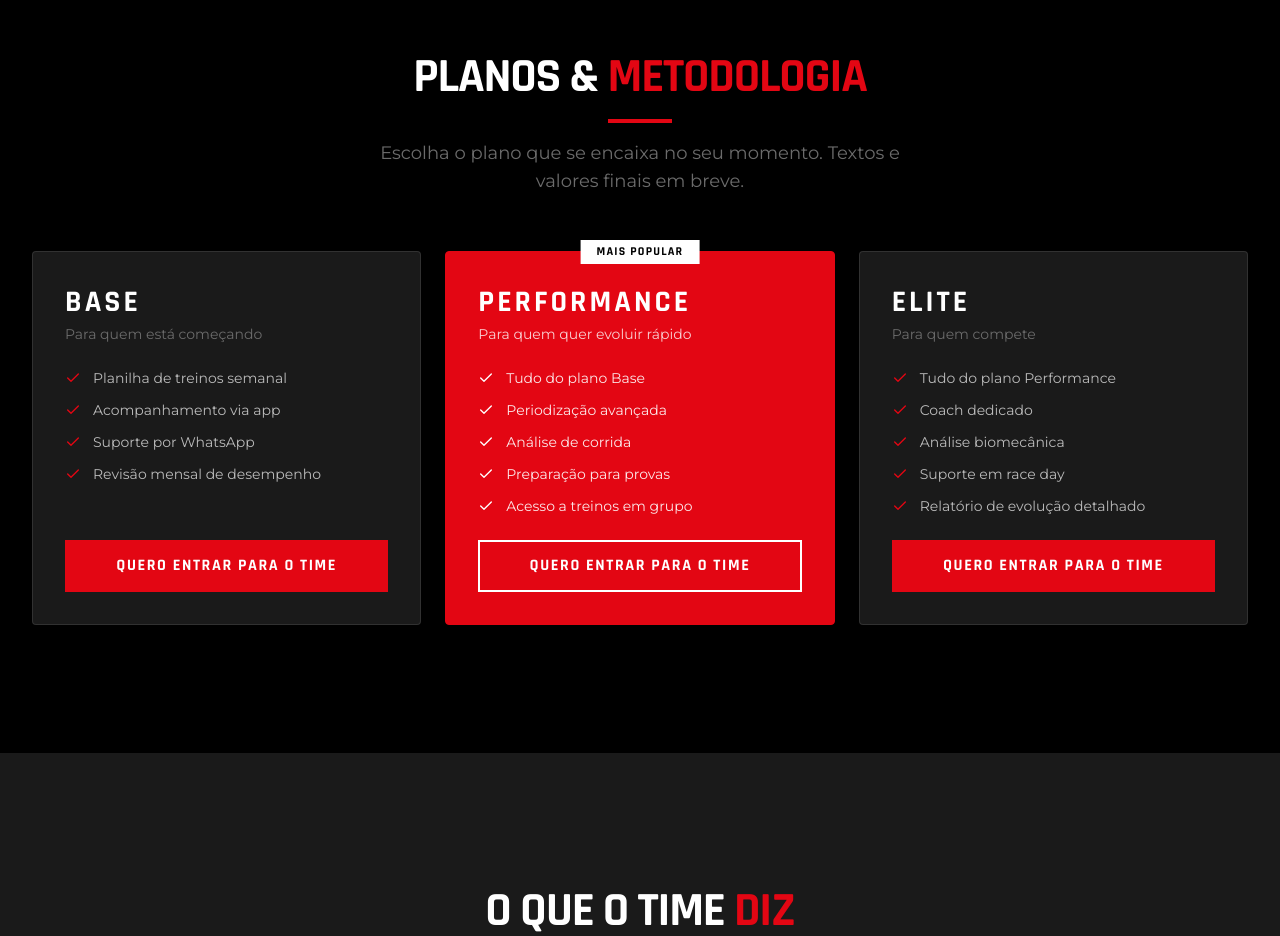
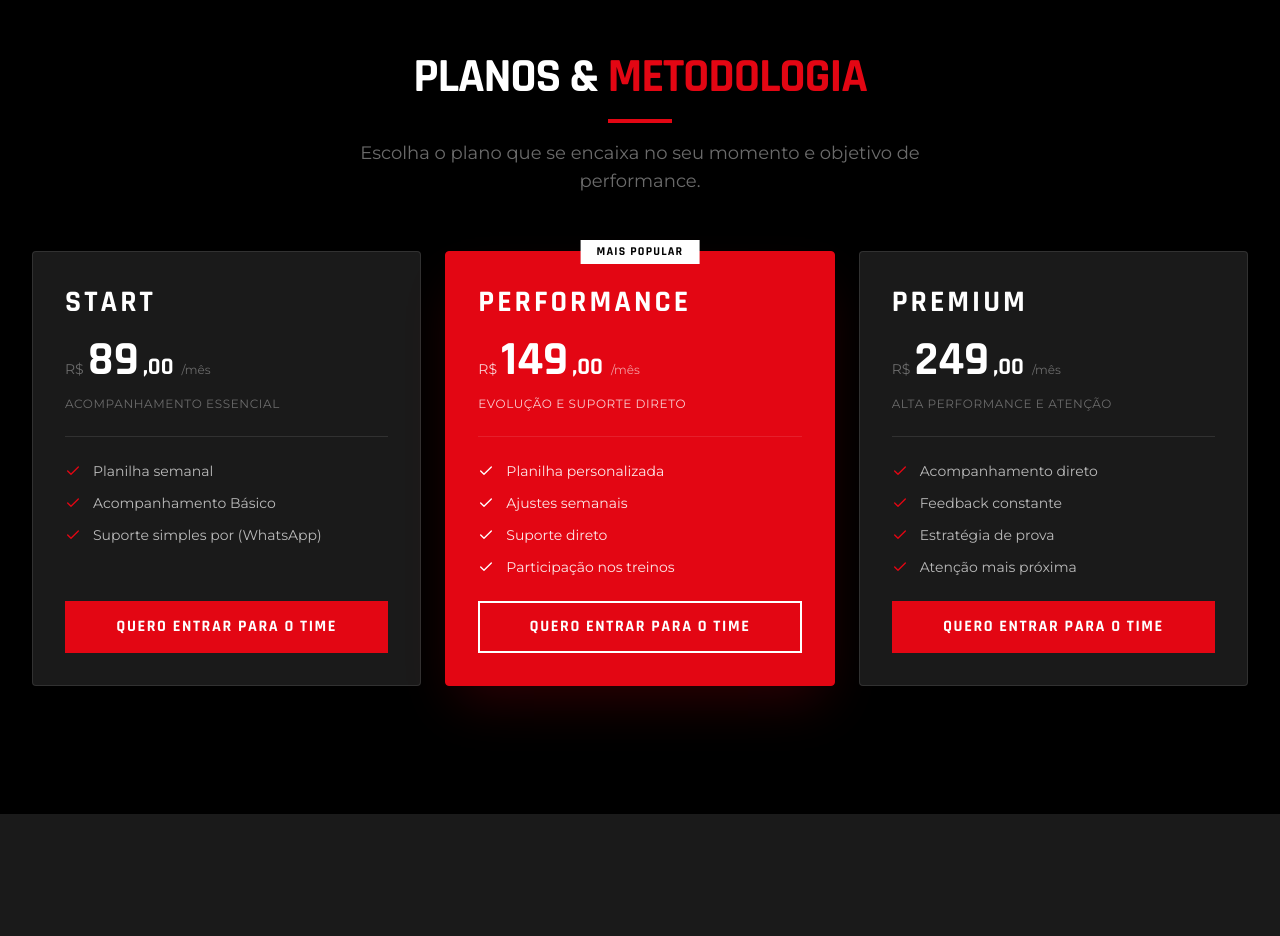
Before and after one commit to josevilanir/RunForce, a Next.js app: page / in a window 1280 px wide. Shown: the part 3740-4676 px from the top of the page. Built offline with nearby package versions, Linux system fonts and the light colour scheme.

Commit message:
feat(plans): update plans data and prices from official source

```diff
--- a/app/layout.tsx
+++ b/app/layout.tsx
@@ -45,7 +45,7 @@ export default function RootLayout({
       lang="pt-BR"
       className={`${rajdhani.variable} ${montserrat.variable}`}
     >
-      <body className="bg-black text-white antialiased">{children}</body>
+      <body className="bg-black text-white antialiased" suppressHydrationWarning>{children}</body>
     </html>
   );
 }
--- a/components/sections/Plans.tsx
+++ b/components/sections/Plans.tsx
@@ -7,37 +7,37 @@ import Button from "@/components/ui/Button";
 
 const plans = [
   {
-    name: "Base",
-    tagline: "Para quem está começando",
+    name: "Start",
+    price: "89,00",
+    tagline: "Acompanhamento essencial",
     features: [
-      "Planilha de treinos semanal",
-      "Acompanhamento via app",
-      "Suporte por WhatsApp",
-      "Revisão mensal de desempenho",
+      "Planilha semanal",
+      "Acompanhamento Básico",
+      "Suporte simples por (WhatsApp)",
     ],
     highlight: false,
   },
   {
     name: "Performance",
-    tagline: "Para quem quer evoluir rápido",
+    price: "149,00",
+    tagline: "Evolução e suporte direto",
     features: [
-      "Tudo do plano Base",
-      "Periodização avançada",
-      "Análise de corrida",
-      "Preparação para provas",
-      "Acesso a treinos em grupo",
+      "Planilha personalizada",
+      "Ajustes semanais",
+      "Suporte direto",
+      "Participação nos treinos",
     ],
     highlight: true,
   },
   {
-    name: "Elite",
-    tagline: "Para quem compete",
+    name: "Premium",
+    price: "249,00",
+    tagline: "Alta performance e atenção",
     features: [
-      "Tudo do plano Performance",
-      "Coach dedicado",
-      "Análise biomecânica",
-      "Suporte em race day",
-      "Relatório de evolução detalhado",
+      "Acompanhamento direto",
+      "Feedback constante",
+      "Estratégia de prova",
+      "Atenção mais próxima",
     ],
     highlight: false,
   },
@@ -54,7 +54,7 @@ export default function Plans() {
           transition={{ duration: 0.6 }}
           className="mb-14"
         >
-          <SectionTitle subtitle="Escolha o plano que se encaixa no seu momento. Textos e valores finais em breve.">
+          <SectionTitle subtitle="Escolha o plano que se encaixa no seu momento e objetivo de performance.">
             Planos &{" "}
             <span className="text-rf-red">Metodologia</span>
           </SectionTitle>
@@ -70,7 +70,7 @@ export default function Plans() {
               transition={{ duration: 0.55, delay: i * 0.1 }}
               className={`relative rounded-sm p-8 flex flex-col gap-6 border transition-all duration-300 ${
                 plan.highlight
-                  ? "bg-rf-red border-rf-red"
+                  ? "bg-rf-red border-rf-red shadow-2xl shadow-rf-red/20"
                   : "bg-rf-dark border-white/10 hover:border-rf-red/40"
               }`}
             >
@@ -84,12 +84,22 @@ export default function Plans() {
                 <h3 className="font-title font-bold text-3xl uppercase tracking-widest text-white">
                   {plan.name}
                 </h3>
-                <p className={`font-body text-sm mt-1 ${plan.highlight ? "text-white/80" : "text-rf-gray"}`}>
+                <div className="flex items-baseline gap-1 mt-4">
+                  <span className={`text-sm font-body ${plan.highlight ? "text-white/80" : "text-rf-gray"}`}>R$</span>
+                  <span className="text-5xl font-title font-bold text-white">
+                    {plan.price.split(',')[0]}
+                  </span>
+                  <span className="text-2xl font-title font-bold text-white">
+                    ,{plan.price.split(',')[1]}
+                  </span>
+                  <span className={`text-xs font-body ml-1 ${plan.highlight ? "text-white/60" : "text-rf-gray"}`}>/mês</span>
+                </div>
+                <p className={`font-body text-xs mt-3 uppercase tracking-wider ${plan.highlight ? "text-white/80" : "text-rf-gray"}`}>
                   {plan.tagline}
                 </p>
               </div>
 
-              <ul className="space-y-3 flex-1">
+              <ul className="space-y-3 flex-1 border-t border-white/10 pt-6">
                 {plan.features.map((feat) => (
                   <li key={feat} className="flex items-start gap-3">
                     <Check
--- /dev/null
+++ b/tasks/lessons.md
@@ -0,0 +1,12 @@
+# Lessons Learned — RunForce Site
+
+> Atualizado conforme CLAUDE.md: cada correção vira uma regra aqui.
+
+<!-- Template:
+## [YYYY-MM-DD] — <short title>
+
+**Context**: <what was being built or done>
+**Mistake**: <what went wrong or what was misunderstood>
+**Root Cause**: <why it happened>
+**Rule**: <the rule to follow from now on to prevent recurrence>
+-->
--- /dev/null
+++ b/tasks/todo.md
@@ -0,0 +1,61 @@
+# RunForce Site — Task Tracker
+
+## Fase 0 — Setup
+- [x] Criar tasks/todo.md e tasks/lessons.md
+- [x] Scaffoldar projeto Next.js 16 com TypeScript + Tailwind v4 + App Router
+- [x] Instalar dependências: framer-motion, react-hook-form, lucide-react, zod
+- [x] Configurar tokens CSS da marca em globals.css (@theme do Tailwind v4)
+- [x] Importar Rajdhani e Montserrat via next/font/google no layout.tsx
+- [x] Criar .env.local e já está no .gitignore (.env*)
+
+## Fase 1 — Componentes Base
+- [x] Button.tsx (variantes primary e secondary, funciona como button ou anchor)
+- [x] Card.tsx
+- [x] SectionTitle.tsx (h2 Rajdhani + underline vermelho + highlight opcional)
+- [x] Divider.tsx (red/gray)
+- [x] WhatsAppFloat.tsx (aparece após 400px de scroll, animado)
+- [x] Header.tsx (sticky, transparente → escuro no scroll, hamburger mobile)
+- [x] Footer.tsx (logo + redes + copyright)
+- [x] Ícones SVG inline dos 5 pilares (Discipline, Focus, Team, Evolution, Performance)
+
+## Fase 2 — Seções
+- [x] 2.1 Hero (animações de entrada, diagonal speed lines, CTAs)
+- [x] 2.2 Sobre a RunForce (layout 2 col, stats, placeholder foto)
+- [x] 2.3 Para Quem É (4 cards de perfis)
+- [x] 2.4 Benefícios (6 itens em grid)
+- [x] 2.5 Pilares da Marca (5 pilares horizontal/vertical, hover animado)
+- [x] 2.6 Planos / Metodologia (3 cards, plano destacado)
+- [x] 2.7 Prova Social / Depoimentos (carrossel + grid placeholder)
+- [x] 2.8 FAQ (accordion animado com AnimatePresence)
+- [x] 2.9 Contato (WhatsApp CTA + formulário com react-hook-form + validação)
+
+## Fase 3 — SEO, Performance e Acessibilidade
+- [x] Metadata no layout.tsx (título, descrição, OG, Twitter)
+- [x] robots.txt
+- [x] sitemap.ts (via Next.js MetadataRoute)
+- [x] prefers-reduced-motion em globals.css
+- [ ] Alt descritivo nas imagens reais (aguardar assets do cliente)
+- [ ] Favicon em múltiplos tamanhos (aguardar SVG do cliente)
+- [ ] Teste Lighthouse em produção
+
+## Fase 4 — Animações e Polimento
+- [x] Scroll-driven reveals (whileInView) em todas as seções
+- [x] Hover states nos cards com borda vermelha
+- [x] WhatsApp flutuante animado (scale + fade)
+- [x] prefers-reduced-motion respeitado
+- [ ] Parallax leve no hero (desktop only) — opcional na iteração seguinte
+- [ ] Contador animado nos stats (opcional)
+
+## Fase 5 — Deploy
+- [ ] Conectar repositório GitHub à Vercel
+- [ ] Configurar variáveis de ambiente na Vercel
+- [ ] Habilitar Vercel Analytics
+- [ ] Configurar domínio customizado (aguardar cliente)
+- [ ] Teste final em produção: mobile + desktop
+
+## Pendências do cliente (assets)
+- [ ] Logo SVG (principal, horizontal, ícone)
+- [ ] Fotos oficiais (corredores, treinos, eventos)
+- [ ] Textos finais: planos, valores, FAQ definitivo, depoimentos reais
+- [ ] Número de WhatsApp com DDD
+- [ ] @ do Instagram
```
Also changed, not shown: .claude/settings.local.json (added), 2 other files (tests, documents, lock files or other folders).
